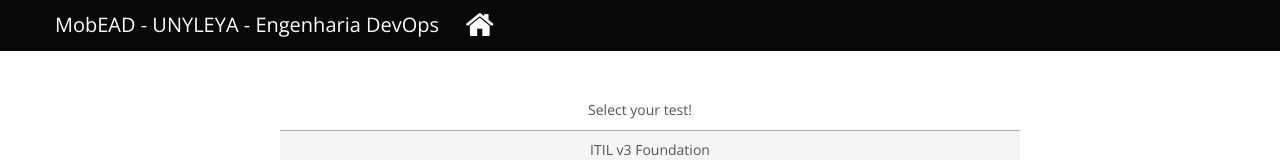
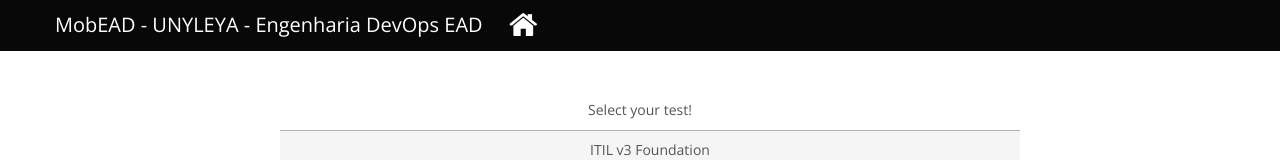
Before and after one commit to RobWeenden/mobead-rws, a plain HTML site: page index.html in a window 1280 px wide. Shown: the top 160 px of the page. Drawn offline with nearby package versions, Linux system fonts and the light colour scheme; files whose address does not match are found by name.

Commit message:
novo commit

```diff
--- a/index.html
+++ b/index.html
@@ -25,7 +25,7 @@
         <nav class="navbar navbar-fixed-top">
             <nav class="navbar-inner">
                 <section class="container navegacao-topo">
-                    <a class="brand">MobEAD - UNYLEYA - Engenharia DevOps</a>
+                    <a class="brand">MobEAD - UNYLEYA - Engenharia DevOps EAD</a>
                     <ul class="nav">
                         <li class="active"><a href="#"><i class="icon-home" data-bind="click:openTestList"></i></a></li>
                     </ul>
```
